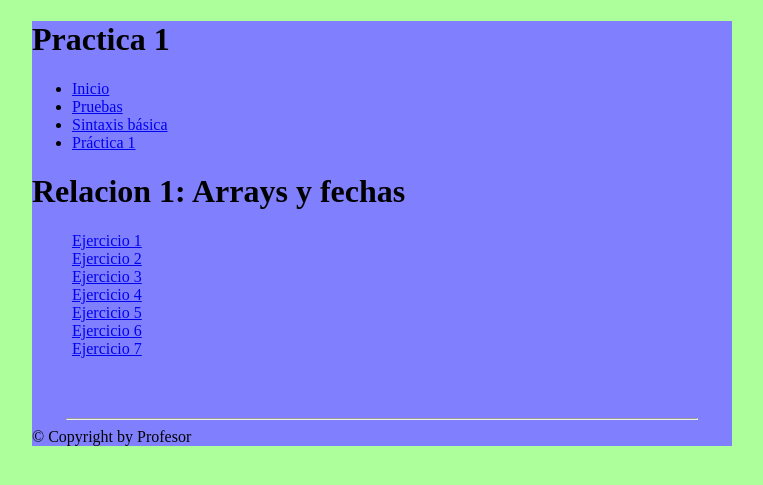
After one commit to JaimeVargaas/DAWS, a PHP site: page /aplicacion/Practica1/index.php in a window 1280 px wide. The commit adds this page. Shown: the top 485 px of the page, without its empty margins (258-1021 px from the left). Run offline with PHP 8.4, Linux system fonts and the light colour scheme.

Commit message:
empeziezo prac1

```diff
--- /dev/null
+++ b/PrimerTrimestre/aplicacion/Practica1/index.php
@@ -0,0 +1,34 @@
+<?php
+include_once(dirname(__FILE__) . "/../../cabecera.php");
+//controlador
+
+//dibuja la plantilla de la vista
+inicioCabecera("Jaime Vargas Báez");
+cabecera();
+finCabecera();
+inicioCuerpo("Practica 1");
+cuerpo();  //llamo a la vista
+finCuerpo();
+// **
+
+//vista
+function cabecera()
+{}
+
+//vista
+function cuerpo()
+{
+?>
+    <h1>Relacion 1: Arrays y fechas</h1>
+    <ul>
+        <a href="ejercicio1.php">Ejercicio 1</a><br>
+        <a href="ejercicio2.php">Ejercicio 2</a><br>
+        <a href="ejercicio3.php">Ejercicio 3</a><br>
+        <a href="ejercicio4.php">Ejercicio 4</a><br>
+        <a href="ejercicio5.php">Ejercicio 5</a><br>
+        <a href="ejercicio5.php">Ejercicio 6</a><br>
+        <a href="ejercicio7.php">Ejercicio 7</a><br>
+   </ul>
+
+<?php
+}
--- a/PrimerTrimestre/aplicacion/plantilla/plantilla.php
+++ b/PrimerTrimestre/aplicacion/plantilla/plantilla.php
@@ -66,6 +66,7 @@ function inicioCuerpo(string $cabecera)
                     <li><a href="/index.php">Inicio</a></li>
                     <li><a href="/aplicacion/pruebas/index.php">Pruebas</a></li>
                     <li><a href="/aplicacion/pruebas/sintaxisBasica.php">Sintaxis básica</a></li>
+                    <li><a href="/aplicacion/Practica1/index.php">Práctica 1</a></li>
                 </ul>
             </div>
 
```
Also changed, not shown: PrimerTrimestre/aplicacion/Practica1/ejercicio1.php (added, +48 -0 lines), PrimerTrimestre/aplicacion/Practica1/ejercicio2.php (added), PrimerTrimestre/aplicacion/Practica1/ejercicio3.php (added), PrimerTrimestre/aplicacion/Practica1/ejercicio4.php (added), PrimerTrimestre/aplicacion/Practica1/ejercicio5.php (added), PrimerTrimestre/aplicacion/Practica1/ejercicio6.php (added), PrimerTrimestre/aplicacion/Practica1/ejercicio7.php (added).
